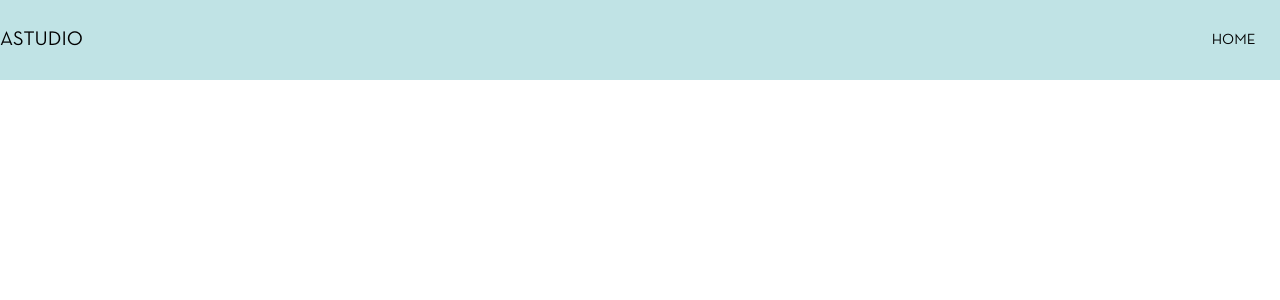
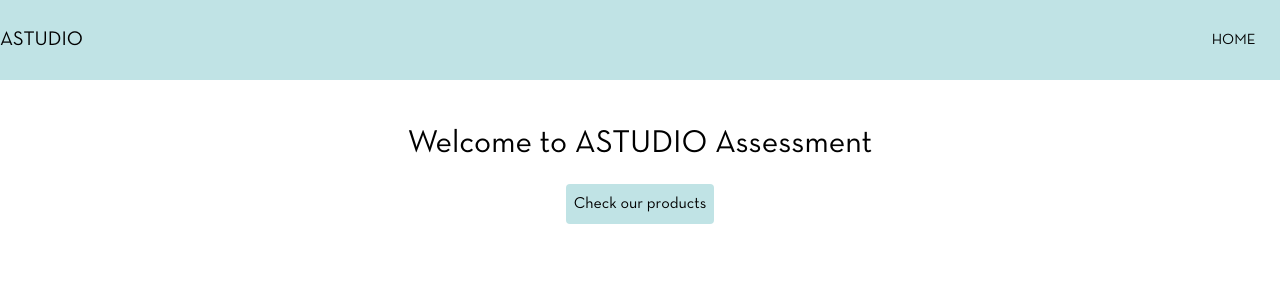
Before and after one commit to OmarBassatni97/astudio-assessment, a React (Create React App) app: page / in a window 1280 px wide. Shown: the top 300 px of the page. Built offline with nearby package versions, Linux system fonts and the light colour scheme.

Commit message:
added home page

```diff
--- a/src/App.js
+++ b/src/App.js
@@ -1,5 +1,6 @@
 import { Route, Routes } from "react-router";
 import Navbar from "./components/Navbar";
+import Home from "./pages/Home";
 import Products from "./pages/Products";
 import Users from "./pages/Users";
 
@@ -8,6 +9,7 @@ function App() {
     <div>
       <Navbar />
       <Routes>
+        <Route path="/" element={<Home />} />
         <Route path="/users" element={<Users />} />
         <Route path="/products" element={<Products />} />
       </Routes>
--- /dev/null
+++ b/src/pages/Home.jsx
@@ -0,0 +1,17 @@
+import React from 'react'
+import { Link } from 'react-router-dom'
+
+const Home = () => {
+    return (
+        <div className='w-full h-full flex flex-col gap-4 justify-center items-center pt-10'>
+            <h1 className='text-[32px]'>
+                Welcome to ASTUDIO Assessment
+            </h1>
+            <Link to='/products' className='p-2 bg-blue rounded hover:bg-black hover:text-grey duration-500 transition-all'>
+                Check our products
+            </Link>
+        </div>
+    )
+}
+
+export default Home
```
